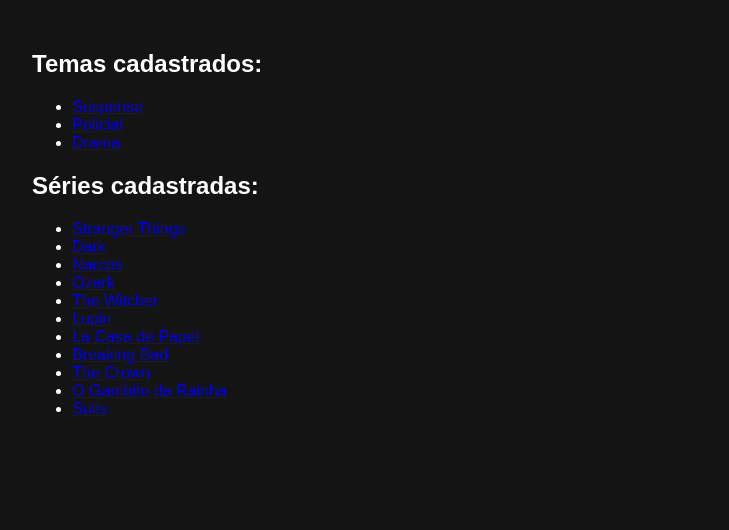
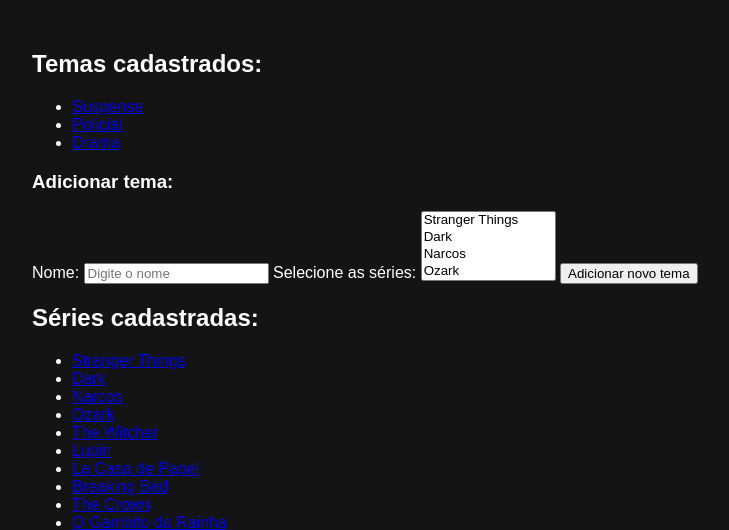
Before and after one commit to Clara-Haag/netflix, a Flask app: page /dashboard in a window 1280 px wide. Shown: the part 80-610 px from the top of the page, without its empty margins (8-737 px from the left). Run offline with Flask 3, Linux system fonts and the light colour scheme; the visitor is signed in with stand-in values (Sample User, id 1).

Commit message:
add criar novo tema

```diff
--- a/main.py
+++ b/main.py
@@ -65,6 +65,15 @@
     conteudo = render_template("processar_form_tema.html", operacao="deletar")
     return conteudo
 
+# rota de adição de tema
+@app.route('/criar-tema', methods=["POST"])
+def add_tema():
+    nome = request.form["nome_tema"]
+    novo_tema = Tema(nome)
+    catalogo.append(novo_tema)
+    conteudo = render_template('processar_form_tema.html', operacao="adicionar", tema= novo_tema)
+    return conteudo
+
 # rotas de edição de séries
 @app.route("/editar-serie/<string:serie_titulo>")
 def modificar_serie(serie_titulo):
--- a/templates/dashboard.html
+++ b/templates/dashboard.html
@@ -17,6 +17,19 @@
                 <li><a href="{{url_for('modificar_tema', tema=tema.nome)}}">{{tema.nome}}</a></li>
             {% endfor %}
         </ul>
+        <h3>Adicionar tema:</h3>
+        <form action="{{url_for('add_tema')}}" method="POST">
+            <label>Nome: <input type="text" name="nome_tema" placeholder="Digite o nome"></label>
+            <label for="series">Selecione as séries: </label>
+            <select id="series" name="series" multiple>
+                {%for tema in parCatalogo%}
+                    {%for serie in tema.series%}
+                        <option value="{{serie}}">{{serie.titulo}}</option>
+                    {%endfor%}
+                {%endfor%}
+            </select>
+            <input type="submit" value="Adicionar novo tema">
+        </form>
     </section>
     <section>
         <h2>Séries cadastradas:</h2>
```
Also changed, not shown: templates/processar_form_tema.html (+8 -0 lines).
